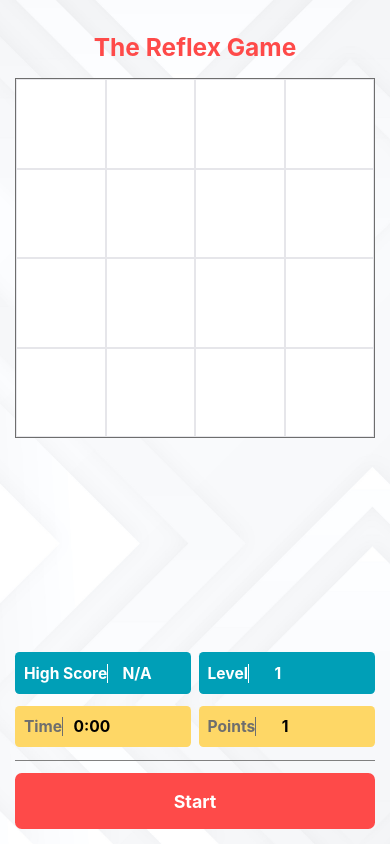
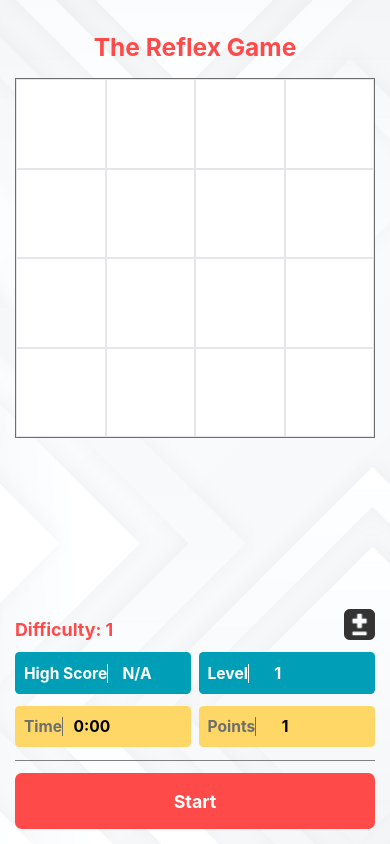
Before and after one commit to Rileyp33/reflex-test, a React Native app: screen / in a window 390 px wide. Built offline with nearby package versions, Linux system fonts and the light colour scheme.

Commit message:
Adds n squares difficulty levels, adds readme

```diff
--- a/src/components/Board.js
+++ b/src/components/Board.js
@@ -10,7 +10,8 @@ import { ScaledSheet } from 'react-native-size-matters'
 import { times } from '../helpers'
 import { colors } from '../styles'
 
-const Board = ({ activeSquare, activeColor, gameActive, handlePress }) => {
+const Board = ({ activeSquares, activeColor, gameActive, handlePress, turns }) => {
+  const colorSwitch = turns % 2
   const renderGameButton = (i) => {
     const containerWidth = Dimensions.get('window').width - 32
     const buttonWidth = containerWidth / 4
@@ -25,7 +26,11 @@ const Board = ({ activeSquare, activeColor, gameActive, handlePress }) => {
           {
             width: buttonWidth,
             height: buttonWidth,
-            backgroundColor: activeSquare === i && activeColor ? colors.blue : 'white'
+            backgroundColor: activeSquares.includes(i) && activeColor
+              ? colorSwitch
+                ? colors.blue
+                : colors.purple
+              : 'white'
           }
         ]}
       />
--- a/src/components/Game.js
+++ b/src/components/Game.js
@@ -12,20 +12,20 @@ import AsyncStorage from '@react-native-community/async-storage';
 import Board from './Board'
 import Button from './Button'
 import Scoreboard from './Scoreboard'
-import { formatTimerText } from '../helpers'
+import { formatTimerText, times } from '../helpers'
 import { colors } from '../styles'
 
-const INITIAL_STATE = {
+const RESET_STATE = {
   time: 0,
   points: 1,
   turns: 1,
   level: 1,
   gameOver: false,
-  turnPress: false,
+  turnPresses: [],
   gameActive: false,
   activeColor: false,
   t1: 1000,
-  activeSquare: null,
+  activeSquares: [],
   t2: 2000
 }
 
@@ -38,48 +38,61 @@ class Game extends Component {
       turns: 1,
       level: 1,
       gameOver: false,
-      turnPress: false,
+      turnPresses: [],
       gameActive: false,
       activeColor: false,
       t1: 1000,
-      activeSquare: null,
+      activeSquares: [],
       t2: 2000,
+      nSquares: 1,
       highScore: null
     }
   }
 
-  componentDidMount = async () => {
-    const highScore = await AsyncStorage.getItem('highScore')
-    this.setState({ highScore: highScore ? parseInt(highScore) : '' })
+  componentDidMount = () => {
+    this.getHighScore()
   }
 
-  componentDidUpdate = async () => {
-    const { gameActive, points } = this.state
-    if (gameActive && points < 1) {
+  componentDidUpdate = async (_, prevState) => {
+    const { gameActive, points, nSquares } = this.state
+    if (
+      gameActive &&
+      points === 0
+      && points !== prevState.points
+    ) {
       this.clearAllTimers()
+      this.setState(RESET_STATE)
       const gameResult = await this.getGameResult()
       if (gameResult) {
         Alert.alert(
           'Game Over',
           gameResult,
-          [{ text: 'OK', onPress: () => this.setState(INITIAL_STATE) }],
           { cancelable: false }
         )
       }
     }
+    if (prevState.nSquares !== nSquares) {
+      this.getHighScore()
+    }
+  }
+
+  getHighScore = async () => {
+    const { nSquares } = this.state
+    const highScore = await AsyncStorage.getItem(nSquares.toString())
+    this.setState({ highScore: highScore ? parseInt(highScore) : '' })
   }
 
   getGameResult = async () => {
-    const { time, level, highScore } = this.state
+    const { time, level, highScore, nSquares } = this.state
     let newHighScore
     if (!highScore || time > highScore) {
       newHighScore = time
       const timeString = time.toString()
-      await AsyncStorage.setItem('highScore', timeString)
+      await AsyncStorage.setItem(nSquares.toString(), timeString)
       this.setState({ highScore: newHighScore })
     }
     let gameResult = `You reached level ${level} with a time of ${formatTimerText(time)}.`
-    if (newHighScore) gameResult += `\nNew high score!`
+    if (newHighScore) gameResult += `\nNew high score for difficulty level ${nSquares}!`
     return gameResult
   }
 
@@ -97,9 +110,7 @@ class Game extends Component {
     const { t1, t2 } = this.state
     if (t1 > t2) {
       if (!this.activeColorTimer) return
-      this.setState({
-        activeColor: true
-      })
+      this.setState({ activeColor: true })
       clearTimeout(this.activeColorTimer)
     } else {
       this.activeColorTimer = setTimeout(() => {
@@ -110,7 +121,17 @@ class Game extends Component {
 
   setActiveSquareTimer = () => {
     this.activeSquareTimer = setTimeout(() => {
-      const { t1, t2, turns, level, gameActive, points, turnPress } = this.state
+      const {
+        t1,
+        t2,
+        turns,
+        level,
+        gameActive,
+        points,
+        turnPresses,
+        nSquares
+      } = this.state
+      const timeoutPoints = nSquares - turnPresses.length
       if (
         turns !== 1 &&
         (turns + 1) % 5 === 0 &&
@@ -123,21 +144,40 @@ class Game extends Component {
         })
       }
       this.setState({ turns: turns + 1 })
-      if (!turnPress && points === 1) {
+      if (timeoutPoints && points === 1) {
         return this.setState({ points: 0 })
-      } else if (!turnPress) {
-        this.setState({ points: points - 1 })
+      } else if (timeoutPoints) {
+        this.setState({ points: points - timeoutPoints })
       }
       this.runGame()
     }, this.state.t2)
   }
 
+  getRandomIndex = () => {
+    return Math.floor(Math.random() * Math.floor(16))
+  }
+
+  getNrandomIndices = (nSquares) => {
+    let randomIndices = []
+    const pushNewIndex = () => {
+      const newIndex = this.getRandomIndex()
+      if (!randomIndices.includes(newIndex)) {
+        randomIndices.push(newIndex)
+      } else {
+        pushNewIndex()
+      }
+    }
+    times(nSquares, pushNewIndex)
+    return randomIndices
+  }
+
   runGame = () => {
-    const randomIndex = Math.floor(Math.random() * Math.floor(16))
+    const { nSquares } = this.state
+    const randomSquares = this.getNrandomIndices(nSquares)
     this.setState({
-      activeSquare: randomIndex,
+      activeSquares: randomSquares,
       activeColor: true,
-      turnPress: false
+      turnPresses: []
     })
     this.setActiveColorTimer()
     this.setActiveSquareTimer()
@@ -160,18 +200,20 @@ class Game extends Component {
 
   handlePress = (i) => {
     const {
-      activeSquare,
+      activeSquares,
       points,
       gameActive,
-      turnPress
+      turnPresses
     } = this.state
-    if (gameActive && !turnPress) {
+    if (gameActive && !turnPresses.includes(i)) {
       this.setState({
-        points: i === activeSquare ? points + 1 : points - 1,
-        turnPress: true
+        points: activeSquares.includes(i) ? points + 1 : points - 1,
+        turnPresses: [...turnPresses, i]
       })
     }
   }
+
+  setDifficulty = (n) => this.setState({ nSquares: n })
 
   render() {
     const {
@@ -180,32 +222,37 @@ class Game extends Component {
       gameActive,
       highScore,
       level,
-      activeSquare,
-      activeColor
+      activeSquares,
+      activeColor,
+      turns,
+      nSquares
     } = this.state
     return (
       <>
         <Image
-            source={require('../assets/Texture.jpg')}
-            style={styles.imageBackground}
-          />
+          source={require('../assets/Texture.jpg')}
+          style={styles.imageBackground}
+        />
         <SafeAreaView style={styles.container}>
           <Text style={styles.header}>The Reflex Game</Text>
           <View style={styles.gameContainer}>
             <Board
-              activeSquare={activeSquare}
+              activeSquares={activeSquares}
               activeColor={activeColor}
               gameActive={gameActive}
               handlePress={this.handlePress}
+              turns={turns}
             />
             <View style={styles.bottomContainer}>
               <Scoreboard
                 handlePress={this.handlePress}
+                setDifficulty={this.setDifficulty}
                 gameActive={gameActive}
                 highScore={highScore}
                 level={level}
                 time={time}
                 points={points}
+                nSquares={nSquares}
               />
               <Button
                 gameActive={gameActive}
--- /dev/null
+++ b/src/components/PlusMinus.js
@@ -0,0 +1,52 @@
+import React from 'react'
+import { Image, TouchableOpacity, ActionSheetIOS } from 'react-native'
+import { ScaledSheet } from 'react-native-size-matters'
+
+const PlusMinus = ({ onSelect }) => {
+
+  const onPress = () => {
+    ActionSheetIOS.showActionSheetWithOptions(
+      {
+        options: [
+          'Cancel',
+          '1 - Easy',
+          '2 - Medium',
+          '3 - Hard'
+        ],
+        cancelButtonIndex: 0,
+        title: 'Difficulty Level'
+      },
+      i => {
+        if (i !== 0)onSelect(i)
+      }
+    )
+  }
+
+  return (
+    <TouchableOpacity
+      style={styles.container}
+      onPress={onPress}
+      activeOpacity={0.7}
+    >
+      <Image
+        source={require('../assets/PlusMinus.png')}
+        style={styles.image}
+      />
+    </TouchableOpacity>
+  )
+}
+
+const styles = ScaledSheet.create({
+  container: {
+    width: '28@s',
+    height: '28@s',
+    marginBottom: '10@vs',
+    alignSelf: 'flex-end'
+  },
+  image: {
+    width: '100%',
+    height: '100%'
+  }
+})
+
+export default PlusMinus
--- a/src/components/Scoreboard.js
+++ b/src/components/Scoreboard.js
@@ -1,7 +1,8 @@
 import React from 'react'
-import { TouchableOpacity, View } from 'react-native'
+import { TouchableOpacity, View, Text } from 'react-native'
 import { ScaledSheet } from 'react-native-size-matters'
 
+import PlusMinus from './PlusMinus'
 import ScoringItem from './ScoringItem'
 import { formatTimerText } from '../helpers'
 import { colors } from '../styles'
@@ -12,7 +13,9 @@ const Scoreboard = ({
   highScore,
   level,
   time,
-  points
+  points,
+  setDifficulty,
+  nSquares
 }) => {
   return (
     <TouchableOpacity
@@ -21,6 +24,10 @@ const Scoreboard = ({
       activeOpacity={1}
       disabled={!gameActive}
     >
+      <View style={styles.difficultyContainer}>
+        <Text style={styles.difficultyText}>{`Difficulty: ${nSquares}`}</Text>
+        <PlusMinus onSelect={setDifficulty}/>
+      </View>
       <View style={styles.gameDataContainer}>
         <ScoringItem
           label={'High Score'}
@@ -73,6 +80,17 @@ const styles = ScaledSheet.create({
     flexDirection: 'row',
     justifyContent: 'space-between',
     marginBottom: '10@vs'
+  },
+  difficultyContainer: {
+    flexDirection: 'row',
+    justifyContent: 'space-between'
+  },
+  difficultyText: {
+    color: colors.orange,
+    fontWeight: 'bold',
+    fontSize: '16@s',
+    alignSelf: 'flex-end',
+    marginBottom: `10@vs`
   }
 })
 
--- a/src/helpers.js
+++ b/src/helpers.js
@@ -1,4 +1,4 @@
-export const times = (n, fxn) => [...Array(n)].map((item, i) => fxn(i))
+export const times = (n, fxn) => [...Array(n)].map((item, i = null) => fxn(i))
 
 export const formatTimerText = (time) => {
   const minutes = parseInt(time / 60)
```
Also changed, not shown: src/assets/PlusMinus.png (added), 1 other file (tests, documents, lock files or other folders).
